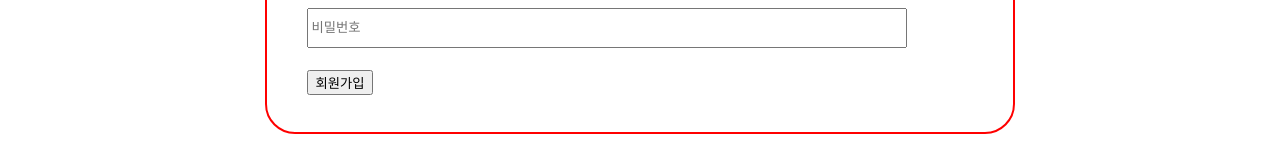
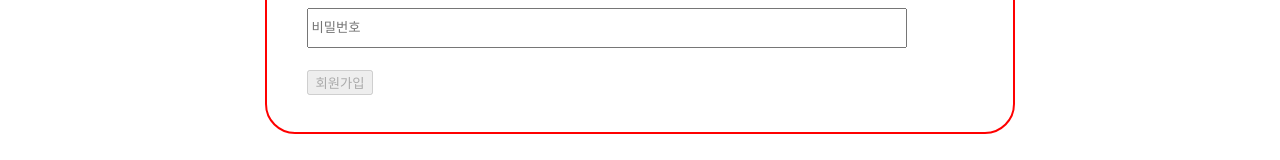
Before and after one commit to 94CJG/PP-crrotMarket, a React (Create React App) app: page /SignUp in a window 1280 px wide. Shown: the part 528-688 px from the top of the page. Built offline with nearby package versions, Linux system fonts and the light colour scheme.

Commit message:
feat. disabled 추기.

```diff
--- a/src/components/SignUp.tsx
+++ b/src/components/SignUp.tsx
@@ -3,7 +3,7 @@ import { useState } from "react";
 import { Link, useHistory } from 'react-router-dom';
 import styled from "styled-components";
 import ErrorModal from "../ErrorModal";
-import { getValue } from '@testing-library/user-event/dist/utils';
+import {getValue, isDisabled} from '@testing-library/user-event/dist/utils';
 //import {addIdLocalStorage} from '../LocalStorage'; 나중에 컴포넌트 따로 빼서 적용시켜보기
 
 //수정사항
@@ -61,6 +61,9 @@ function SignUp() {
 	} = useForm<IForm>();
 	const history = useHistory();
 	const [isIdValid, setIsIdValid] = useState(true);
+	//버튼 상태 체크
+	const [buttonState, setButtonState] = useState(true);
+
 	// const [isErrorModalOpen, setIsErrorModalOpen] = useState(false);
 	// const [errorMessage, setErrorMessage] = useState('');
 
@@ -92,6 +95,7 @@ function SignUp() {
 		if (isExist) {
 			alert("아이디 중복");
 			setIsIdValid(false);
+			setButtonState(true);
 		}
 		else if (userName.length < 4 || userName.length > 10) {
 			alert('아이디는 4글자 이상 10글자 이하 가능 합니다.')
@@ -102,11 +106,13 @@ function SignUp() {
 		else {
 			alert("사용 가능한 아이디");
 			setIsIdValid(true);
+			setButtonState(false);
 		}
 	}
 
 	//유효성 검사 통과(회원가입 버튼 눌렀을 때 적용)
 	const onValid = (data: any) => {
+
 		//폼에서 입력한 아이디 값
 		const userNameSave = getValues('userName');
 		//로컬스토리지에 아이디 값을 가져오기전에 확인
@@ -216,7 +222,7 @@ function SignUp() {
 						placeholder="비밀번호"
 					/>
 					<p>{errors.password && errors.password.message}</p>
-					<button type='submit'>회원가입</button>
+					<button type='submit' disabled={buttonState}>회원가입</button>
 					{/* <ErrorModal isOpen={isErrorModalOpen} message={errorMessage} onRequestClose={() => setIsErrorModalOpen(false)} /> */}
 				</form>
 			</div>
```
